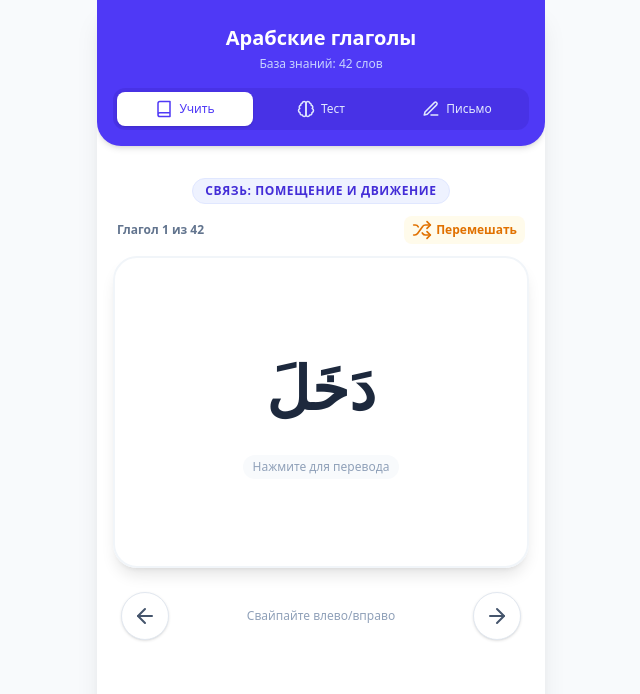
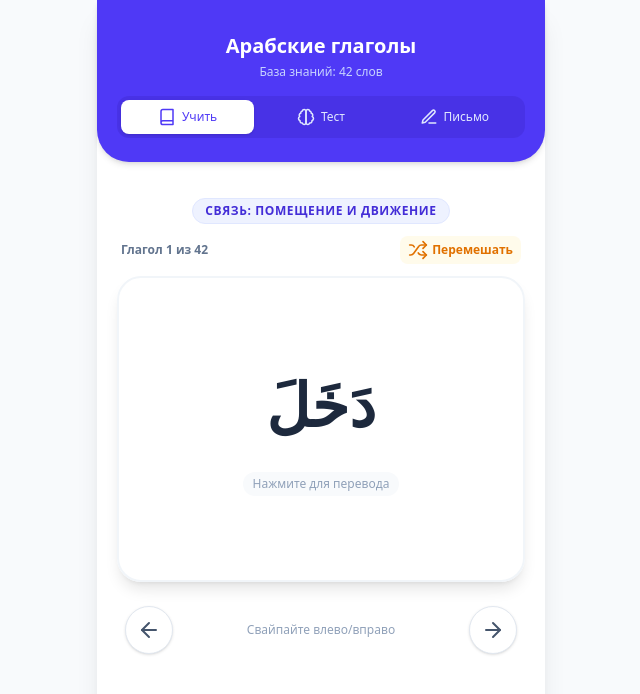
Before and after one commit to labekasova/labekasova.github.io, a React (Vite) app: page / in a window 1280 px wide. Shown: the top 694 px of the page, without its empty margins (319-959 px from the left). Built offline with nearby package versions, Linux system fonts and the light colour scheme.

Commit message:
Update App.jsx

```diff
--- a/src/App.jsx
+++ b/src/App.jsx
@@ -283,7 +283,7 @@ export default function App() {
   const currentWord = words[currentIndex];
 
   return (
-    <div className="min-h-screen bg-slate-50 text-slate-800 font-sans selection:bg-indigo-100">
+    <div className="min-h-dvh bg-slate-50 text-slate-800 font-sans selection:bg-indigo-100">
 
       <style dangerouslySetInnerHTML={{__html: `
         .perspective-1000 { perspective: 1000px; }
@@ -297,10 +297,10 @@ export default function App() {
         }
       `}} />
 
-      <div className="w-full max-w-md mx-auto min-h-dvh flex flex-col bg-white shadow-xl relative overflow-hidden">
+      <div className="mx-auto flex min-h-dvh w-full max-w-none flex-col bg-white shadow-xl sm:max-w-md">
 
         {/* Шапка */}
-        <header className="bg-indigo-600 text-white p-4 pt-6 rounded-b-3xl shadow-md z-10">
+        <header className="shrink-0 bg-indigo-600 text-white px-5 pb-6 pt-8 rounded-b-[2rem] shadow-md z-10">
           <h1 className="text-xl font-bold text-center mb-1">Арабские глаголы</h1>
           <p className="text-center text-xs text-indigo-200 mb-4">База знаний: {WORDS_DATA.length} слов</p>
 
@@ -333,7 +333,7 @@ export default function App() {
         </header>
 
         {/* Контент */}
-        <main className="flex-1 flex flex-col p-4 overflow-y-auto">
+        <main className="flex-1 min-h-0 flex flex-col px-5 pt-5 pb-[max(1rem,env(safe-area-inset-bottom))] overflow-hidden">
 
           {/* ================= КАРТОЧКИ ================= */}
           {activeTab === 'learn' && words.length > 0 && (
@@ -505,7 +505,7 @@ export default function App() {
 
           {/* ================= ПИСЬМО ================= */}
           {activeTab === 'write' && (
-            <div className="flex-1 flex flex-col justify-between">
+            <div className="flex min-h-0 flex-1 flex-col">
               {writeCompleted ? (
                 <div className="flex-1 flex flex-col items-center justify-center text-center p-6">
                   <div className="w-20 h-20 bg-indigo-100 text-indigo-600 rounded-full flex items-center justify-center mb-4 text-3xl">✍️</div>
@@ -590,7 +590,7 @@ export default function App() {
                   )}
 
                   {/* Виртуальная Клавиатура */}
-                  <div className="bg-slate-100 p-2 rounded-2xl mt-auto">
+                  <div className="mt-auto shrink-0 rounded-[1.5rem] bg-slate-100 p-2">
                     <div className="flex flex-col gap-1" dir="rtl">
                       {ARABIC_KEYS.map((row, rIdx) => (
                         <div key={rIdx} className="flex justify-center gap-1">
```
